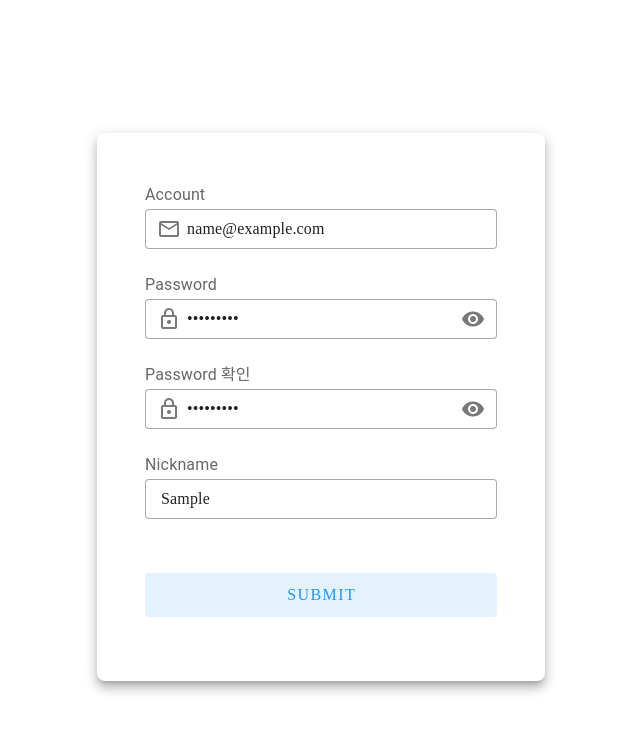
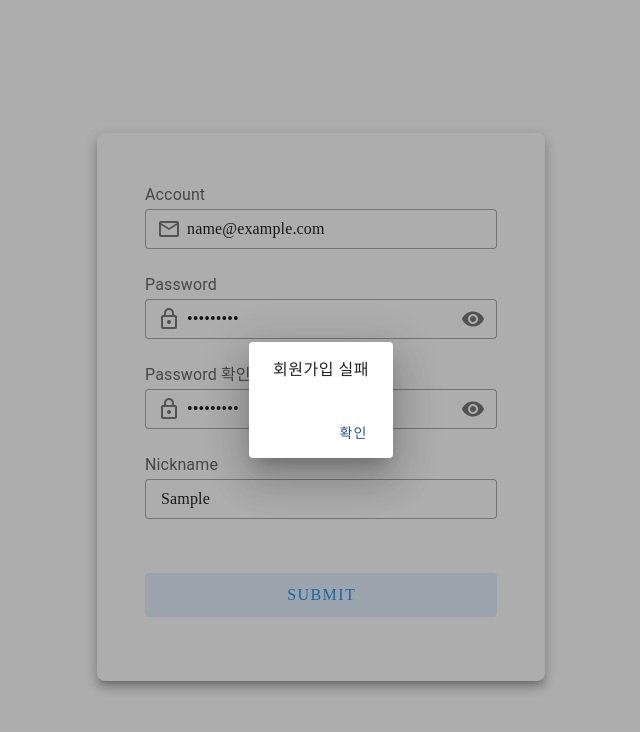
Before and after one commit to nijesmik/ONE-SHOT, a Vue app in the folder OneShot_Vue/: page /signup in a window 1280 px wide. Both pictures are taken after typing "name@example.com", "Sample123", "Sample123", "Sample" into the empty fields and a click on the button "SUBMIT". Shown: the top 732 px of the page, without its empty margins (319-959 px from the left). Built offline with nearby package versions, Linux system fonts and the light colour scheme; no server answers; a web font is replaced by a local one.

Commit message:
Feat(FE): 회원 가입시 모달 추가 (#62)

```diff
--- a/OneShot_Vue/src/views/SignupView.vue
+++ b/OneShot_Vue/src/views/SignupView.vue
@@ -61,7 +61,7 @@
 				variant="outlined"
 				v-model="nickname"
 			></v-text-field>
-
+			<div>
 				<v-btn
 					block
 					class="mb-8 mt-8"
@@ -72,6 +72,22 @@
 				>
 					Submit
 				</v-btn>
+				<v-dialog v-model="dialog" activator="parent" width="auto">
+					<v-card>
+						<v-card-text> {{ modalText }} </v-card-text>
+						<v-card-actions>
+							<v-spacer></v-spacer>
+							<v-btn
+								color="primary-darken-1"
+								variant="text"
+								@click.prevent="closeModal"
+							>
+								확인
+							</v-btn>
+						</v-card-actions>
+					</v-card>
+				</v-dialog>
+			</div>
 		</v-card>
 	</v-container>
 </template>
@@ -92,9 +108,27 @@ const nickname = ref("");
 const visible = ref(false);
 const visible2 = ref(false);
 
+const dialog = ref(false);
+const modalText = ref("");
+
+const success = ref(false);
+const closeModal = () => {
+	if (success.value) {
+		router.push({ name: "login" });
+	}
+};
+
 const signup = () => {
+	if (password.value.length <= 0) {
+		modalText.value = "비밀번호를 입력해주세요.";
+		return;
+	}
 	if (password.value !== password2.value) {
-		alert("비밀번호가 일치하지 않습니다.");
+		modalText.value = "비밀번호가 일치하지 않습니다.";
+		return;
+	}
+	if (nickname.value === "" || nickname.value === null) {
+		modalText.value = "닉네임을 입력해주세요.";
 		return;
 	}
 	axios
@@ -105,13 +139,12 @@ const signup = () => {
 		})
 		.then((res) => {
 			if (res.data === 1) {
-				alert("회원가입 성공");
-				router.push({ name: "login" });
+				success.value = true;
+				modalText.value = "회원가입 완료!";
 			}
 		})
 		.catch((err) => {
-			alert("회원가입 실패");
-			console.log(err);
+			modalText.value = "회원가입 실패";
 		});
 };
 </script>
```
Lines whose indentation alone changed are shown as unchanged.
